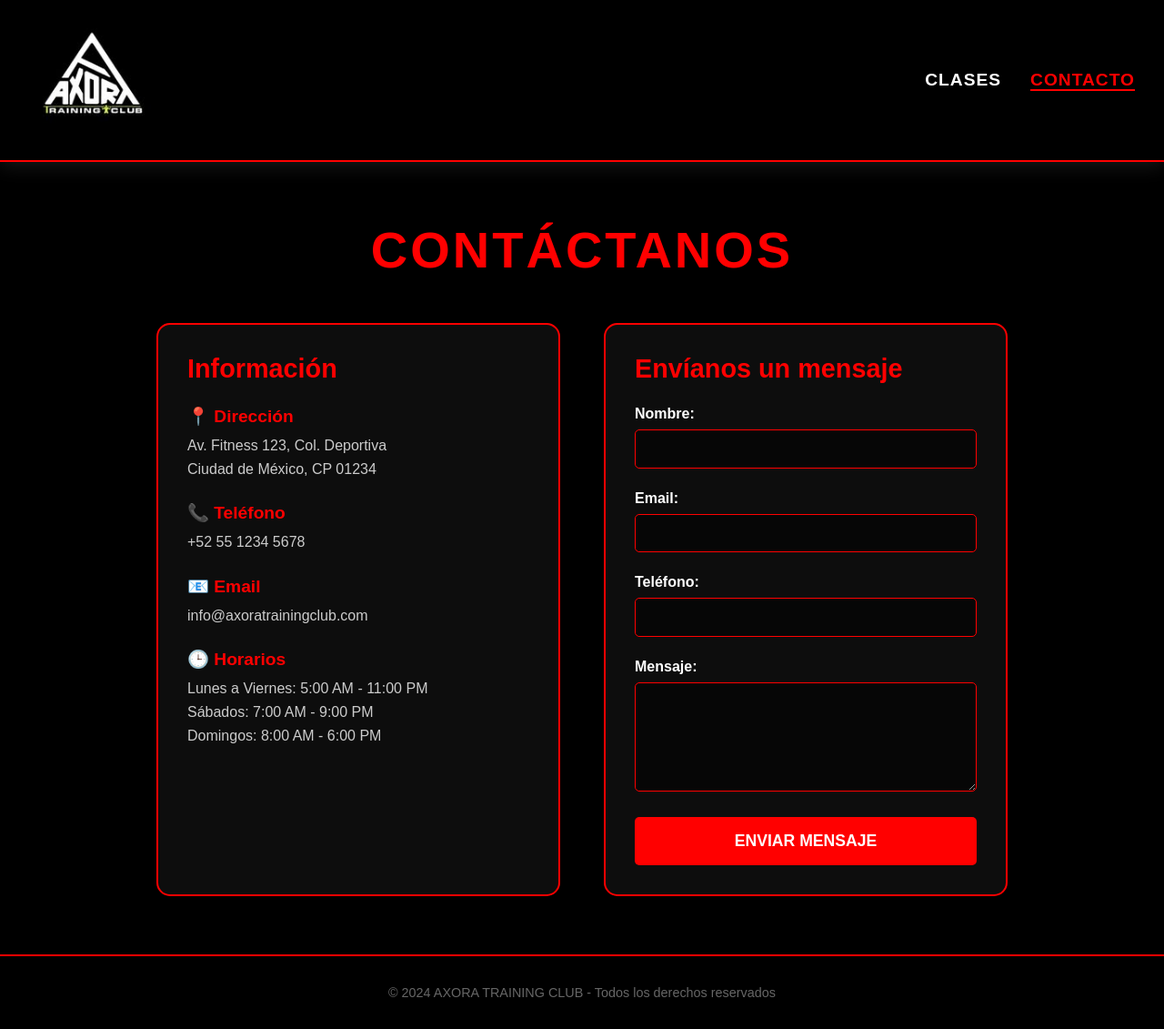
After one commit to miguelalfaroapango-hub/AXORA, a Django app: page /contacto/ in a window 1280 px wide. The commit adds this page. Shown: the whole page at 91% size. Run offline with Django 5.2, Linux system fonts and the light colour scheme.

Commit message:
2 cambio

```diff
--- /dev/null
+++ b/entrenamiento/templates/entrenamiento/contacto.html
@@ -0,0 +1,330 @@
+<!DOCTYPE html>
+{% load static %}
+<html lang="es">
+<head>
+    <meta charset="UTF-8">
+    <meta name="viewport" content="width=device-width, initial-scale=1.0">
+    <title>Contacto - AXORA TRAINING CLUB</title>
+    <style>
+        * {
+            margin: 0;
+            padding: 0;
+            box-sizing: border-box;
+        }
+
+        body {
+            font-family: 'Arial', sans-serif;
+            background: #000000;
+            color: #ffffff;
+            min-height: 100vh;
+            display: flex;
+            flex-direction: column;
+        }
+
+        /* Header */
+        header {
+            background: rgba(0, 0, 0, 0.95);
+            padding: 1rem 2rem;
+            box-shadow: 0 4px 20px rgba(255, 255, 255, 0.1);
+            position: sticky;
+            top: 0;
+            z-index: 1000;
+            border-bottom: 2px solid #ff0000;
+        }
+
+        nav {
+            max-width: 1400px;
+            margin: 0 auto;
+            display: flex;
+            justify-content: space-between;
+            align-items: center;
+        }
+
+        .logo {
+            display: flex;
+            align-items: center;
+        }
+
+        .logo img {
+            height: 140px;
+            width: auto;
+            object-fit: contain;
+            transition: transform 0.3s ease;
+        }
+
+        .logo img:hover {
+            transform: scale(1.05);
+        }
+
+        .nav-links {
+            display: flex;
+            gap: 2rem;
+            list-style: none;
+        }
+
+        .nav-links a {
+            color: #ffffff;
+            text-decoration: none;
+            font-weight: 600;
+            transition: color 0.3s ease;
+            text-transform: uppercase;
+            font-size: 1.2rem;
+            letter-spacing: 1px;
+        }
+
+        .nav-links a:hover {
+            color: #ff0000;
+        }
+
+        .nav-links a.active {
+            color: #ff0000;
+            border-bottom: 2px solid #ff0000;
+        }
+
+        /* Main Content */
+        main {
+            flex: 1;
+            padding: 4rem 2rem;
+            max-width: 1000px;
+            margin: 0 auto;
+            width: 100%;
+        }
+
+        .page-title {
+            font-size: 3.5rem;
+            font-weight: 900;
+            text-transform: uppercase;
+            letter-spacing: 3px;
+            margin-bottom: 3rem;
+            text-align: center;
+            color: #ff0000;
+        }
+
+        .contact-container {
+            display: grid;
+            grid-template-columns: 1fr 1fr;
+            gap: 3rem;
+        }
+
+        .contact-info {
+            background: rgba(255, 255, 255, 0.05);
+            border: 2px solid #ff0000;
+            border-radius: 15px;
+            padding: 2rem;
+        }
+
+        .contact-info h2 {
+            color: #ff0000;
+            font-size: 1.8rem;
+            margin-bottom: 1.5rem;
+        }
+
+        .info-item {
+            margin-bottom: 1.5rem;
+        }
+
+        .info-item h3 {
+            color: #ff0000;
+            font-size: 1.2rem;
+            margin-bottom: 0.5rem;
+        }
+
+        .info-item p {
+            color: #cccccc;
+            line-height: 1.6;
+        }
+
+        .contact-form {
+            background: rgba(255, 255, 255, 0.05);
+            border: 2px solid #ff0000;
+            border-radius: 15px;
+            padding: 2rem;
+        }
+
+        .contact-form h2 {
+            color: #ff0000;
+            font-size: 1.8rem;
+            margin-bottom: 1.5rem;
+        }
+
+        .form-group {
+            margin-bottom: 1.5rem;
+        }
+
+        .form-group label {
+            display: block;
+            color: #ffffff;
+            margin-bottom: 0.5rem;
+            font-weight: 600;
+        }
+
+        .form-group input,
+        .form-group textarea {
+            width: 100%;
+            padding: 0.8rem;
+            background: rgba(0, 0, 0, 0.5);
+            border: 1px solid #ff0000;
+            border-radius: 5px;
+            color: #ffffff;
+            font-family: 'Arial', sans-serif;
+        }
+
+        .form-group input:focus,
+        .form-group textarea:focus {
+            outline: none;
+            border-color: #ff0000;
+            box-shadow: 0 0 10px rgba(255, 0, 0, 0.3);
+        }
+
+        .form-group textarea {
+            resize: vertical;
+            min-height: 120px;
+        }
+
+        .submit-btn {
+            width: 100%;
+            padding: 1rem;
+            background: #ff0000;
+            color: #ffffff;
+            border: none;
+            border-radius: 5px;
+            font-size: 1.1rem;
+            font-weight: bold;
+            text-transform: uppercase;
+            cursor: pointer;
+            transition: all 0.3s ease;
+        }
+
+        .submit-btn:hover {
+            background: #cc0000;
+            transform: translateY(-2px);
+            box-shadow: 0 5px 15px rgba(255, 0, 0, 0.5);
+        }
+
+        /* Footer */
+        footer {
+            background: rgba(0, 0, 0, 0.95);
+            padding: 2rem;
+            text-align: center;
+            border-top: 2px solid #ff0000;
+        }
+
+        footer p {
+            color: #666666;
+            font-size: 0.9rem;
+        }
+
+        /* Responsive */
+        @media (max-width: 768px) {
+            .logo img {
+                height: 100px;
+            }
+
+            .page-title {
+                font-size: 2.5rem;
+            }
+
+            .nav-links {
+                gap: 1rem;
+                font-size: 1rem;
+            }
+
+            .contact-container {
+                grid-template-columns: 1fr;
+            }
+        }
+
+        @media (max-width: 480px) {
+            .nav-links {
+                display: none;
+            }
+        }
+    </style>
+</head>
+<body>
+    <!-- Header -->
+    <header>
+        <nav>
+            <div class="logo">
+                <a href="{% url 'index' %}">
+                    <img src="{% static 'imagenes/logo.png' %}" alt="AXORA Training Club">
+                </a>
+            </div>
+            <ul class="nav-links">
+                <li><a href="{% url 'clases' %}">Clases</a></li>
+                <li><a href="{% url 'contacto' %}" class="active">Contacto</a></li>
+            </ul>
+        </nav>
+    </header>
+
+    <!-- Main Content -->
+    <main>
+        <h1 class="page-title">Contáctanos</h1>
+
+        <div class="contact-container">
+            <!-- Información de Contacto -->
+            <div class="contact-info">
+                <h2>Información</h2>
+
+                <div class="info-item">
+                    <h3>📍 Dirección</h3>
+                    <p>Av. Fitness 123, Col. Deportiva<br>Ciudad de México, CP 01234</p>
+                </div>
+
+                <div class="info-item">
+                    <h3>📞 Teléfono</h3>
+                    <p>+52 55 1234 5678</p>
+                </div>
+
+                <div class="info-item">
+                    <h3>📧 Email</h3>
+                    <p>info@axoratrainingclub.com</p>
+                </div>
+
+                <div class="info-item">
+                    <h3>🕒 Horarios</h3>
+                    <p>
+                        Lunes a Viernes: 5:00 AM - 11:00 PM<br>
+                        Sábados: 7:00 AM - 9:00 PM<br>
+                        Domingos: 8:00 AM - 6:00 PM
+                    </p>
+                </div>
+            </div>
+
+            <!-- Formulario de Contacto -->
+            <div class="contact-form">
+                <h2>Envíanos un mensaje</h2>
+                <form action="#" method="POST">
+                    {% csrf_token %}
+                    <div class="form-group">
+                        <label for="nombre">Nombre:</label>
+                        <input type="text" id="nombre" name="nombre" required>
+                    </div>
+
+                    <div class="form-group">
+                        <label for="email">Email:</label>
+                        <input type="email" id="email" name="email" required>
+                    </div>
+
+                    <div class="form-group">
+                        <label for="telefono">Teléfono:</label>
+                        <input type="tel" id="telefono" name="telefono">
+                    </div>
+
+                    <div class="form-group">
+                        <label for="mensaje">Mensaje:</label>
+                        <textarea id="mensaje" name="mensaje" required></textarea>
+                    </div>
+
+                    <button type="submit" class="submit-btn">Enviar Mensaje</button>
+                </form>
+            </div>
+        </div>
+    </main>
+
+    <!-- Footer -->
+    <footer>
+        <p>&copy; 2024 AXORA TRAINING CLUB - Todos los derechos reservados</p>
+    </footer>
+</body>
+</html>
--- a/entrenamiento/urls.py
+++ b/entrenamiento/urls.py
@@ -1,8 +1,8 @@
 from django.urls import path
-from entrenamiento.views import*
+from entrenamiento.views import index, clases, contacto
 
-
-urlpatterns =  [
-   path("", home, name="home")
-
+urlpatterns = [
+    path('', index, name='index'),
+    path('clases/', clases, name='clases'),
+    path('contacto/', contacto, name='contacto'),
 ]
--- a/entrenamiento/views.py
+++ b/entrenamiento/views.py
@@ -1,4 +1,10 @@
 from django.shortcuts import render
 
-def home(request):
+def index(request):
     return render(request, "entrenamiento/index.html")
+
+def clases(request):
+    return render(request, "entrenamiento/clases.html")
+
+def contacto(request):
+    return render(request, "entrenamiento/contacto.html")
```
Also changed, not shown: entrenamiento/templates/entrenamiento/clases.html (added, +283 -0 lines), entrenamiento/templates/entrenamiento/index.html (+8 -6 lines).
